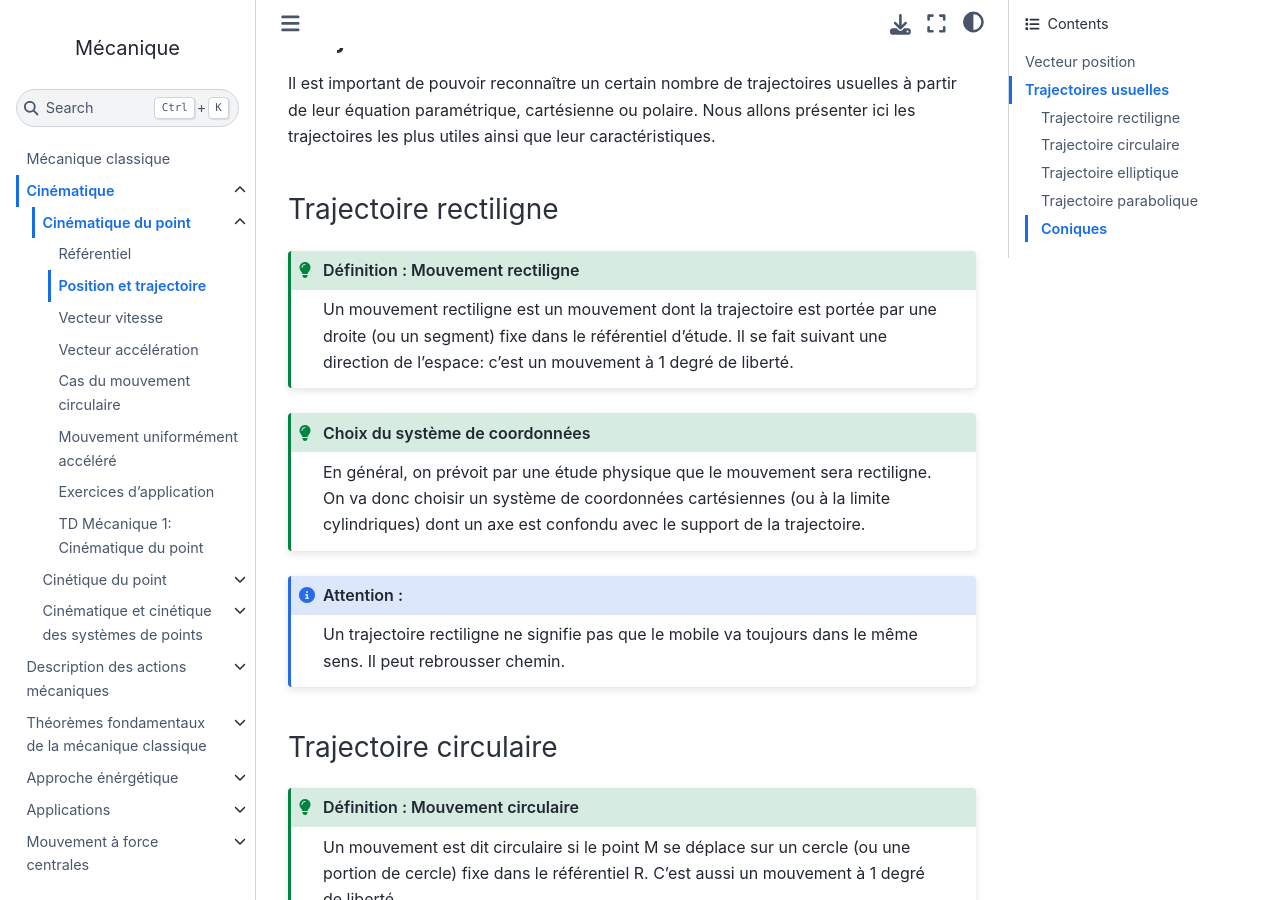
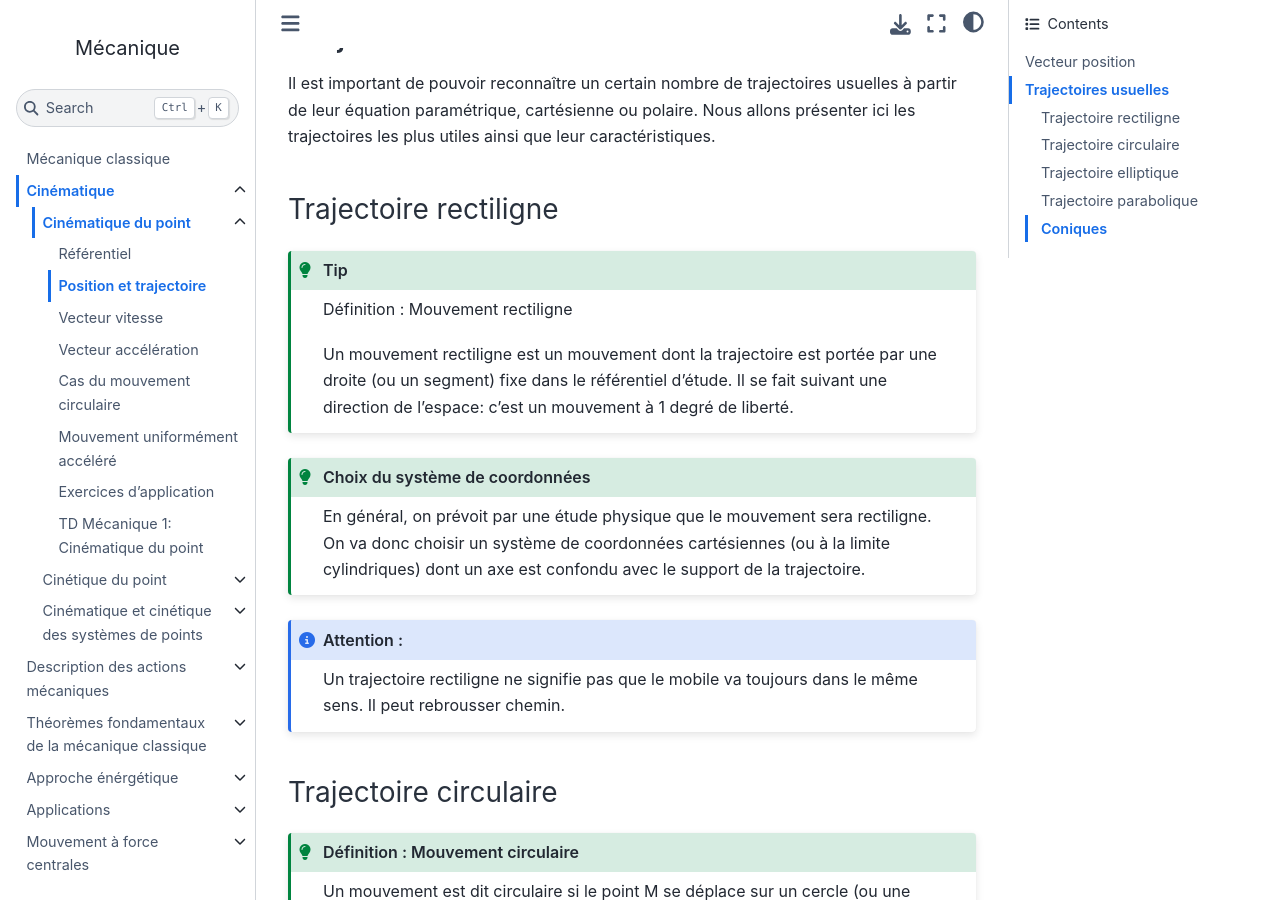
Before and after one commit to pcsi3physiquestan/mecanique_sources, a Jupyter Book: the page built from notebook/cinema_trajectoire.md, in a window 1280 px wide and 900 px high, scrolled down 1351 px. Built offline with Jupyter Book 1.0.4 settings and Sphinx 7.4.7 and the Sphinx Book theme 1.1.4, drawn with Linux system fonts in a browser that asks for light colours.

Commit message:
Mise à jour des sources

`````diff
--- a/notebook/cinema_trajectoire.md
+++ b/notebook/cinema_trajectoire.md
@@ -64,8 +64,7 @@ Il est important de pouvoir reconnaître un certain nombre de trajectoires usuel
 
 ### Trajectoire rectiligne
 
-````{admonition} Définition : Mouvement rectiligne
-:class: tip
+````{tip} Définition : Mouvement rectiligne
 
 Un mouvement rectiligne est un mouvement dont la trajectoire est portée par une droite (ou un segment) fixe dans le référentiel d'étude. Il se fait suivant une direction de l'espace: c'est un mouvement à 1 degré de liberté.
 
`````
